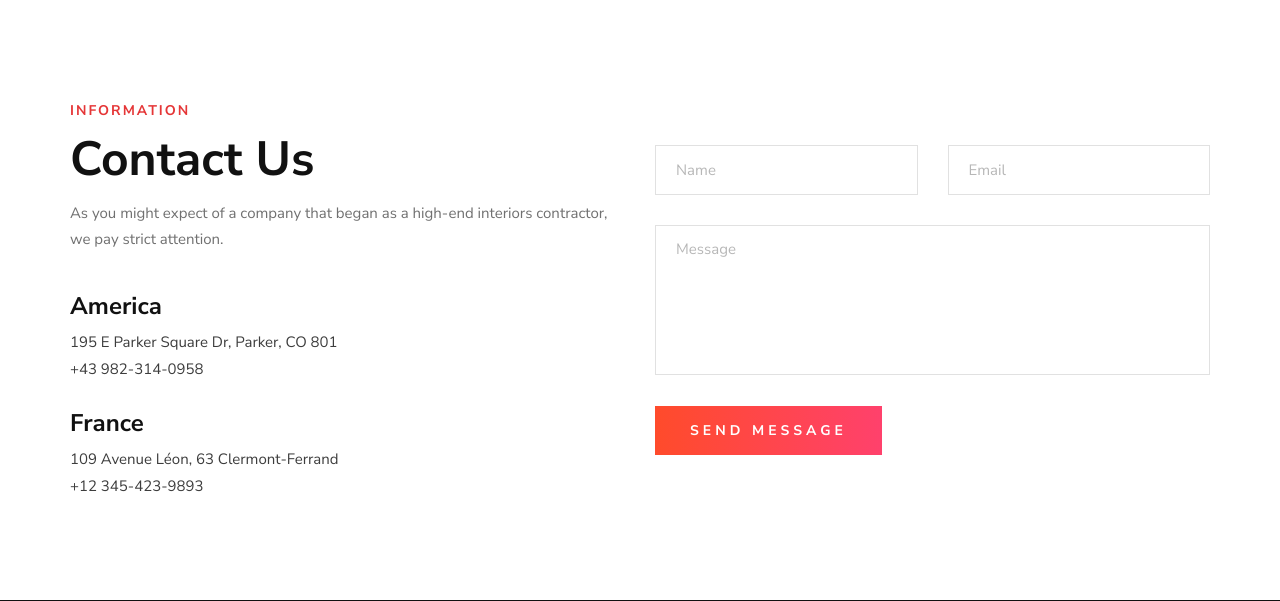
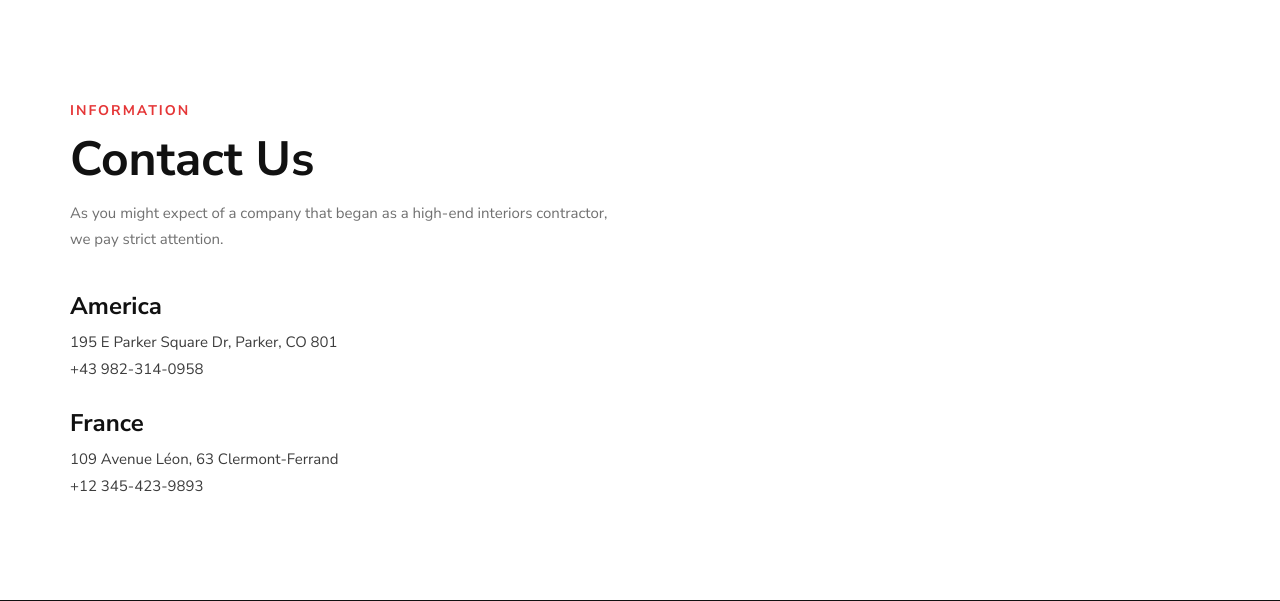
Before and after one commit to SangeethaKS345/Project1BAGZO, a Node project: template views/user/contact.ejs in a window 1280 px wide. Shown: the part 635-1236 px from the top of the page. Run offline with Node 20 templates, Linux system fonts and the light colour scheme; the template is opened without the code that fills it, so the values that code supplies are empty; some libraries are stand-ins or nearby versions.

Commit message:
unwanted code removed

```diff
--- a/views/user/contact.ejs
+++ b/views/user/contact.ejs
@@ -91,31 +91,6 @@
             </ul>
           </div>
         </div>
-        <div class="col-lg-6 col-md-6">
-            <div class="contact__form">
-                <div class="contact__form">
-                    <% if (typeof error !== 'undefined') { %>
-                      <p style="color: red;"><%= error %></p>
-                    <% } %>
-                    <% if (typeof success !== 'undefined') { %>
-                      <p style="color: green;"><%= success %></p>
-                    <% } %>
-                    <form action="/contact" method="POST"
-                  <div class="row">
-                    <div class="col-lg-6">
-                      <input type="text" name="name" placeholder="Name" required>
-                    </div>
-                    <div class="col-lg-6">
-                      <input type="email" name="email" placeholder="Email" required>
-                    </div>
-                    <div class="col-lg-12">
-                      <textarea name="message" placeholder="Message" required></textarea>
-                      <button type="submit" class="site-btn">Send Message</button>
-                    </div>
-                  </div>
-                </form>
-              </div>
-        </div>
       </div>
     </div>
   </section>
```
